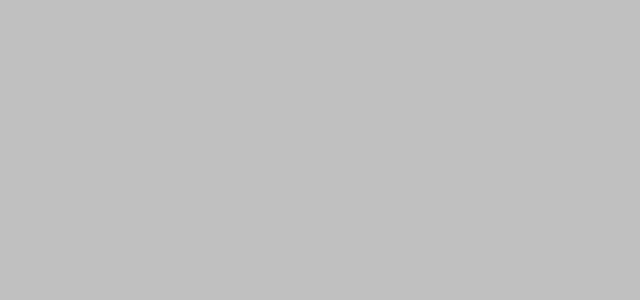
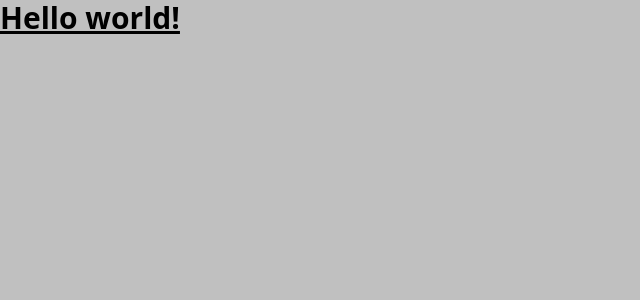
Before and after one commit to astatochek/react-minesweeper, a React (Vite) app: page / in a window 1280 px wide. Shown: the top 300 px of the page, without its empty margins (0-640 px from the left). Built offline with nearby package versions, Linux system fonts and the light colour scheme.

Commit message:
setup tailwind

```diff
--- a/package.json
+++ b/package.json
@@ -16,6 +16,9 @@
     "@types/react": "^18.0.27",
     "@types/react-dom": "^18.0.10",
     "@vitejs/plugin-react": "^3.1.0",
+    "autoprefixer": "^10.4.13",
+    "postcss": "^8.4.21",
+    "tailwindcss": "^3.2.7",
     "typescript": "^4.9.3",
     "vite": "^4.1.0"
   }
--- /dev/null
+++ b/postcss.config.cjs
@@ -0,0 +1,6 @@
+module.exports = {
+  plugins: {
+    tailwindcss: {},
+    autoprefixer: {},
+  },
+}
--- a/src/App.tsx
+++ b/src/App.tsx
@@ -3,7 +3,9 @@
 function App() {
 
   return (
-    <></>
+    <h1 className="text-3xl font-bold underline">
+      Hello world!
+    </h1>
   )
 }
 
--- a/src/index.css
+++ b/src/index.css
@@ -1,3 +1,7 @@
+@tailwind base;
+@tailwind components;
+@tailwind utilities;
+
 :root {
   /* font-family: Inter, system-ui, Avenir, Helvetica, Arial, sans-serif;
   line-height: 1.5;
--- /dev/null
+++ b/tailwind.config.cjs
@@ -0,0 +1,11 @@
+/** @type {import('tailwindcss').Config} */
+module.exports = {
+  content: [
+    "./index.html",
+    "./src/**/*.{js,ts,jsx,tsx}",
+  ],
+  theme: {
+    extend: {},
+  },
+  plugins: [],
+}
```
Also changed, not shown: 1 other file (tests, documents, lock files or other folders).
